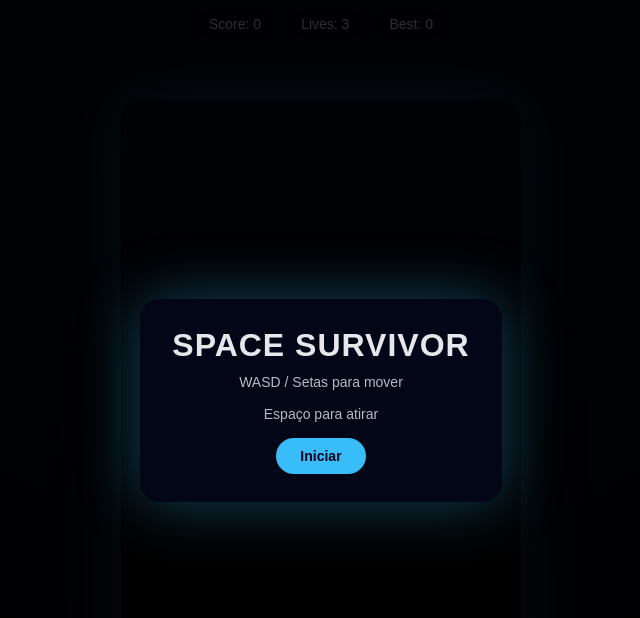
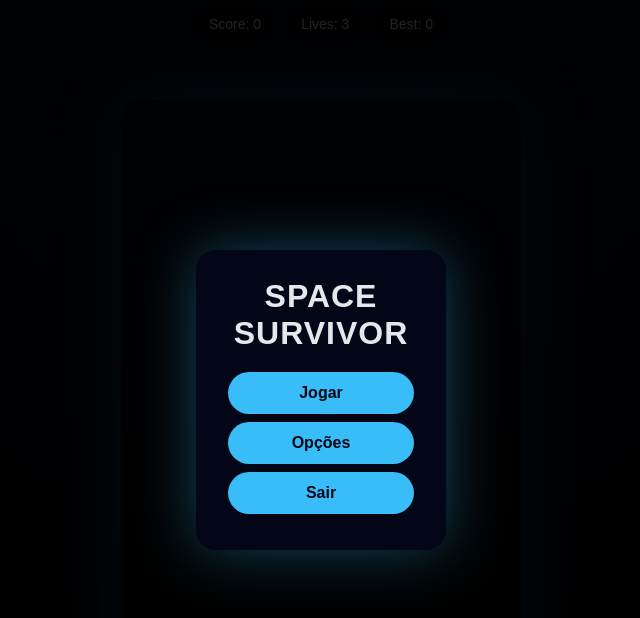
Before and after one commit to Brenninho123/Space-Survivor, an Electron app: page index.html in a window 1280 px wide. Shown: the whole page, without its empty margins (319-959 px from the left). Drawn offline with Linux system fonts and the light colour scheme.

Commit message:
Atualizar o index.html

```diff
--- a/index.html
+++ b/index.html
@@ -14,11 +14,10 @@ body{background:radial-gradient(circle at top,#020617,#000);font-family:Arial,He
 canvas{background:linear-gradient(#020617,#000);border-radius:20px;box-shadow:0 0 60px rgba(56,189,248,.35)}
 .hud{position:absolute;top:10px;width:100%;display:flex;justify-content:center;gap:12px;pointer-events:none}
 .hud span{background:rgba(0,0,0,.6);padding:6px 14px;border-radius:999px;font-size:14px}
-.overlay{position:absolute;inset:0;display:flex;align-items:center;justify-content:center;background:rgba(0,0,0,.8)}
-.menu{background:#020617;padding:28px 32px;border-radius:20px;text-align:center;box-shadow:0 0 60px rgba(56,189,248,.35)}
-.menu h1{margin-bottom:10px;letter-spacing:1px}
-.menu p{font-size:14px;opacity:.8;margin-bottom:16px}
-.menu button{padding:10px 24px;border:none;border-radius:999px;cursor:pointer;background:#38bdf8;color:#020617;font-weight:bold;font-size:14px}
+.overlay{position:absolute;inset:0;display:flex;align-items:center;justify-content:center;background:rgba(0,0,0,.85)}
+.menu{background:#020617;padding:28px 32px;border-radius:20px;text-align:center;box-shadow:0 0 60px rgba(56,189,248,.35);width:250px}
+.menu h1{margin-bottom:20px;letter-spacing:1px}
+.menu button{display:block;width:100%;padding:12px 0;margin:8px 0;border:none;border-radius:999px;cursor:pointer;background:#38bdf8;color:#020617;font-weight:bold;font-size:16px;transition:0.2s}
 .menu button:hover{filter:brightness(1.1)}
 </style>
 </head>
@@ -32,11 +31,11 @@ canvas{background:linear-gradient(#020617,#000);border-radius:20px;box-shadow:0
 </div>
 
 <div id="overlay" class="overlay">
-  <div class="menu">
+  <div class="menu" id="mainMenu">
     <h1>SPACE SURVIVOR</h1>
-    <p>WASD / Setas para mover</p>
-    <p>Espaço para atirar</p>
-    <button id="startBtn">Iniciar</button>
+    <button id="playBtn">Jogar</button>
+    <button id="optionsBtn">Opções</button>
+    <button id="exitBtn">Sair</button>
   </div>
 </div>
 
@@ -50,7 +49,10 @@ const scoreEl=document.getElementById('score');
 const livesEl=document.getElementById('lives');
 const bestEl=document.getElementById('best');
 const overlay=document.getElementById('overlay');
-const startBtn=document.getElementById('startBtn');
+const mainMenu=document.getElementById('mainMenu');
+const playBtn=document.getElementById('playBtn');
+const optionsBtn=document.getElementById('optionsBtn');
+const exitBtn=document.getElementById('exitBtn');
 
 let bestScore=Number(localStorage.getItem('space-survivor-best')||0);
 bestEl.textContent='Best: '+bestScore;
@@ -71,7 +73,6 @@ const sounds={
 const keys={};
 window.addEventListener('keydown',e=>keys[e.key.toLowerCase()]=true);
 window.addEventListener('keyup',e=>keys[e.key.toLowerCase()]=false);
-startBtn.onclick=startGame;
 
 /* ================= TOUCH ================= */
 let touchStart = null;
@@ -137,7 +138,6 @@ function explode(x,y){
 function update(){
   if(!running) return;
 
-  // MOVEMENT
   if(keys['arrowleft']||keys['a']) player.x-=player.speed;
   if(keys['arrowright']||keys['d']) player.x+=player.speed;
   if(keys['arrowup']||keys['w']) player.y-=player.speed;
@@ -227,7 +227,12 @@ loop();
 
 /* ================= SERVICE WORKER ================= */
 if("serviceWorker" in navigator){ navigator.serviceWorker.register("service-worker.js"); }
+
+/* ================= MENU BUTTONS ================= */
+playBtn.onclick = () => startGame();
+optionsBtn.onclick = () => alert("Opções ainda não implementadas!");
+exitBtn.onclick = () => { alert("Obrigado por jogar!"); window.close(); }
+
 </script>
-
 </body>
 </html>
```
